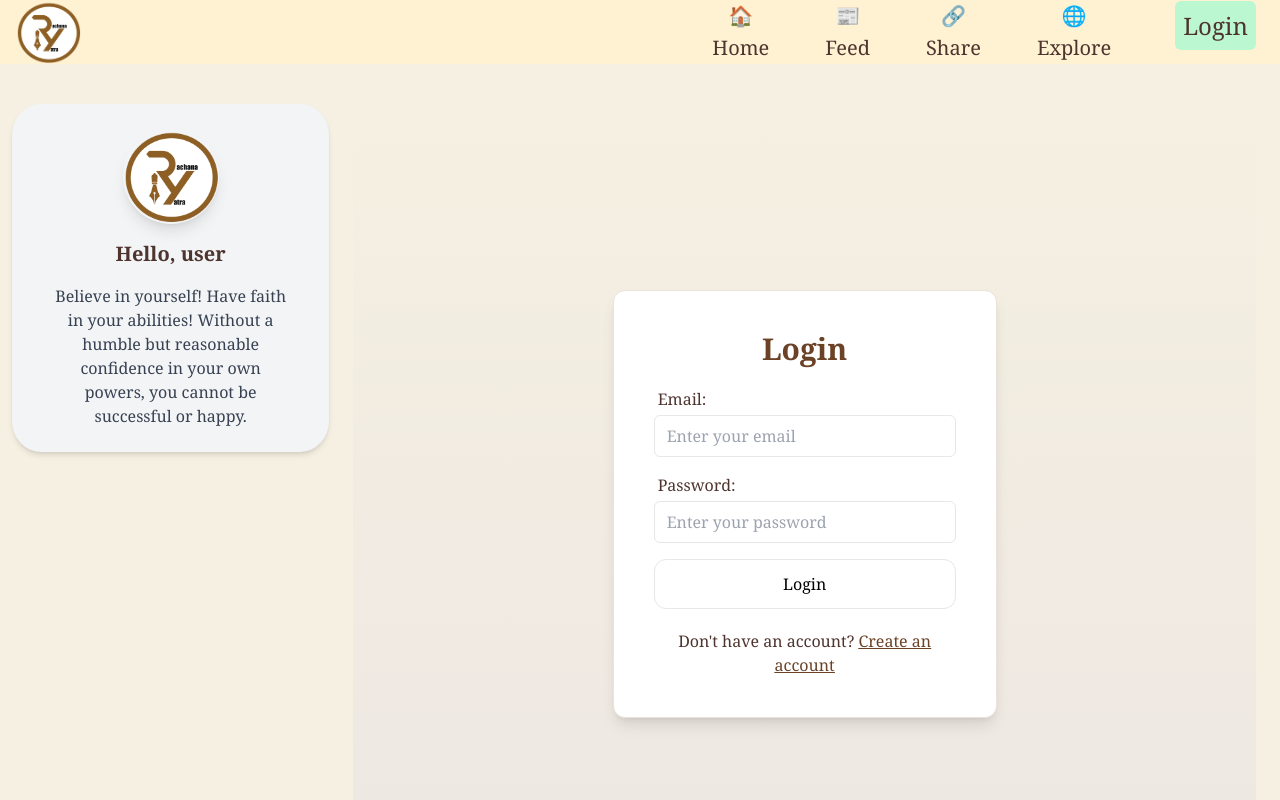
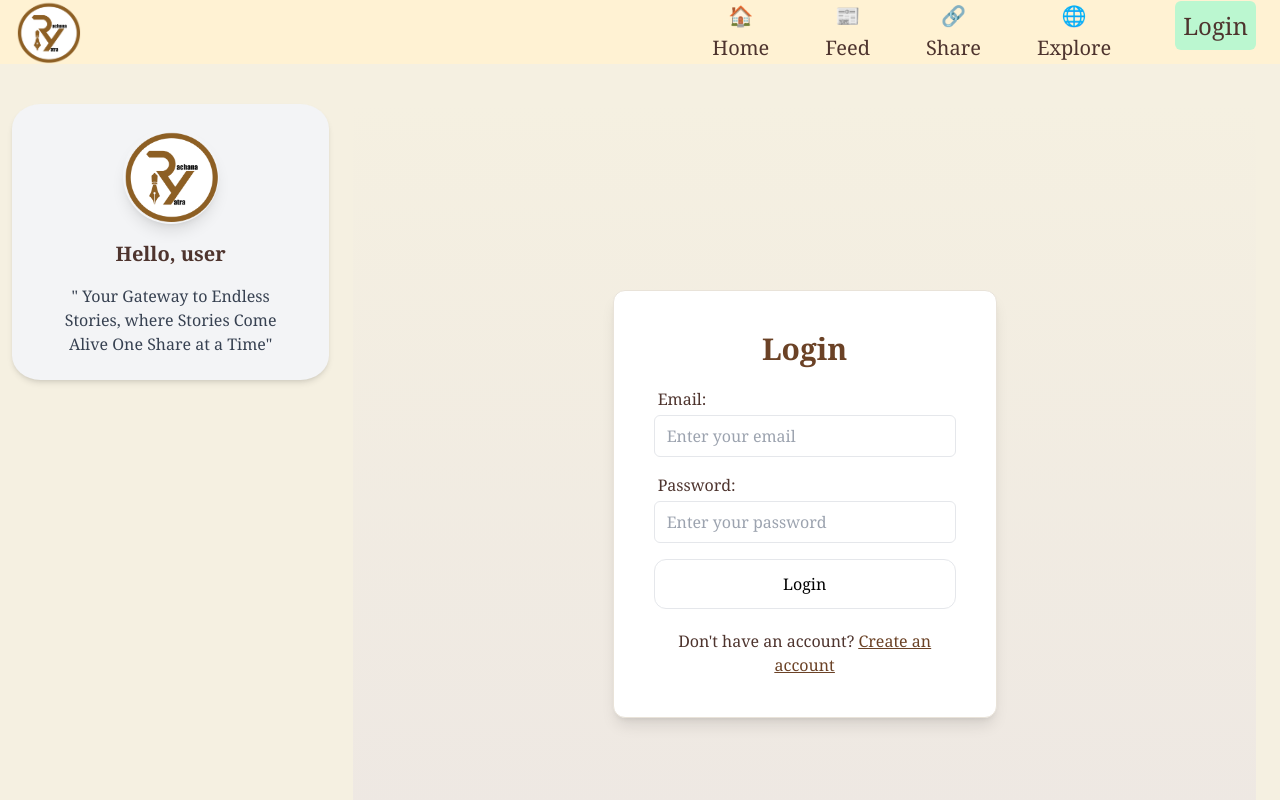
Before and after one commit to Noskathon-Lite/Rachana_Yatra, a React (Vite) app in the folder client/: page /login in a window 1280 px wide. Shown: the top 800 px of the page. Built offline with nearby package versions, Linux system fonts and the light colour scheme.

Commit message:
Lcard content updated

```diff
--- a/client/src/component/Lcard.jsx
+++ b/client/src/component/Lcard.jsx
@@ -16,9 +16,7 @@ function Lcard() {
       {/* Greeting and Motivation */}
       <h2 className="text-xl font-semibold mb-4">Hello, user</h2>
       <p className="text-gray-700 px-4">
-        Believe in yourself! Have faith in your abilities! Without a humble but
-        reasonable confidence in your own powers, you cannot be successful or
-        happy.
+       " Your Gateway to Endless Stories, where Stories Come Alive One Share at a Time"
       </p>
     </div>
   );
```
